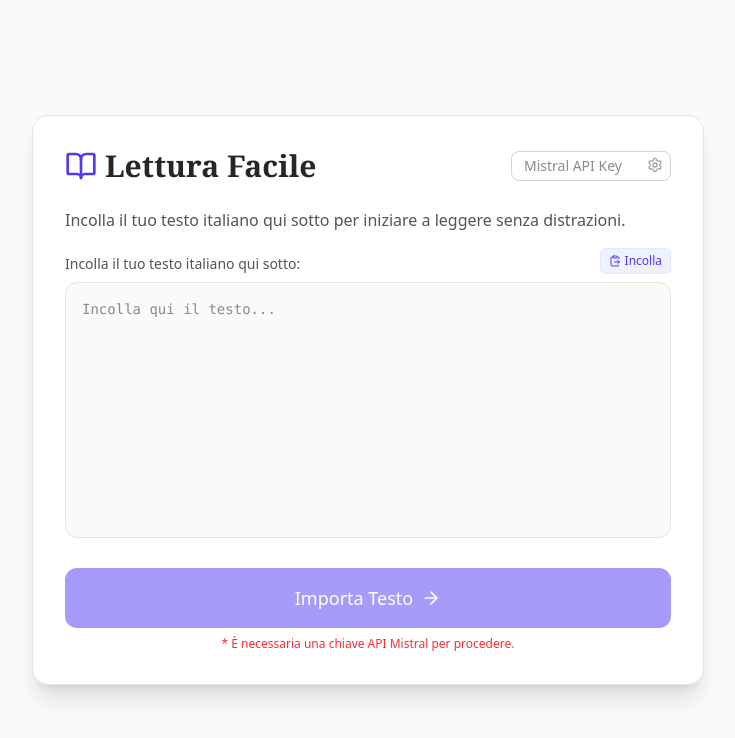
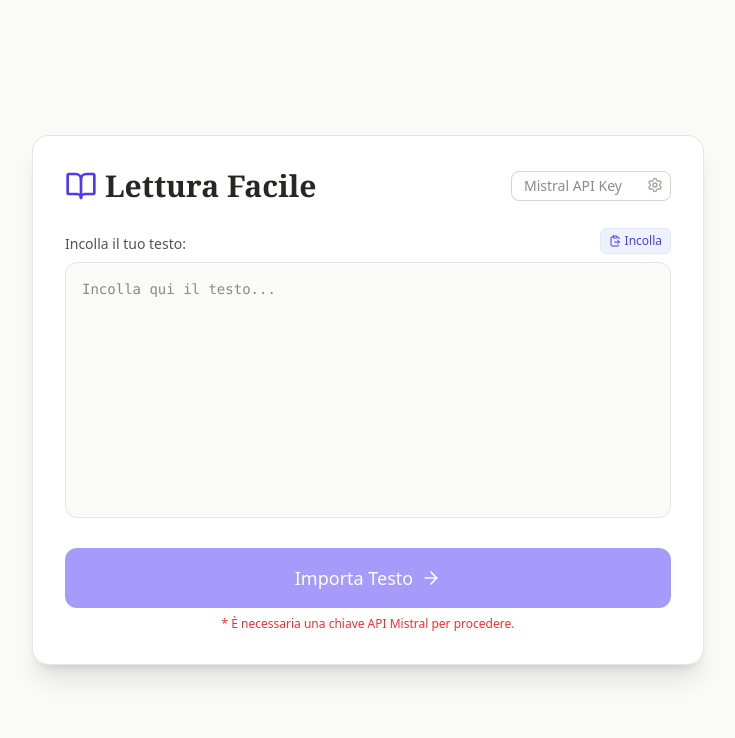
Before and after one commit to efimovnikita/Lettura-Facile, a React (Vite) app: page / in a window 1280 px wide. Shown: the top 738 px of the page, without its empty margins (272-1007 px from the left). Built offline with nearby package versions, Linux system fonts and the light colour scheme.

Commit message:
Add paste button and simplify instructions

```diff
--- a/src/App.tsx
+++ b/src/App.tsx
@@ -267,13 +267,9 @@ export default function App() {
             </div>
           </div>
 
-          <p className="mb-4 text-stone-600">
-            Incolla il tuo testo italiano qui sotto per iniziare a leggere senza distrazioni.
-          </p>
-
           <div className="flex justify-between items-end mb-2">
             <p className="text-stone-600 text-sm">
-              Incolla il tuo testo italiano qui sotto:
+              Incolla il tuo testo:
             </p>
             <button
               onClick={handlePaste}
```
